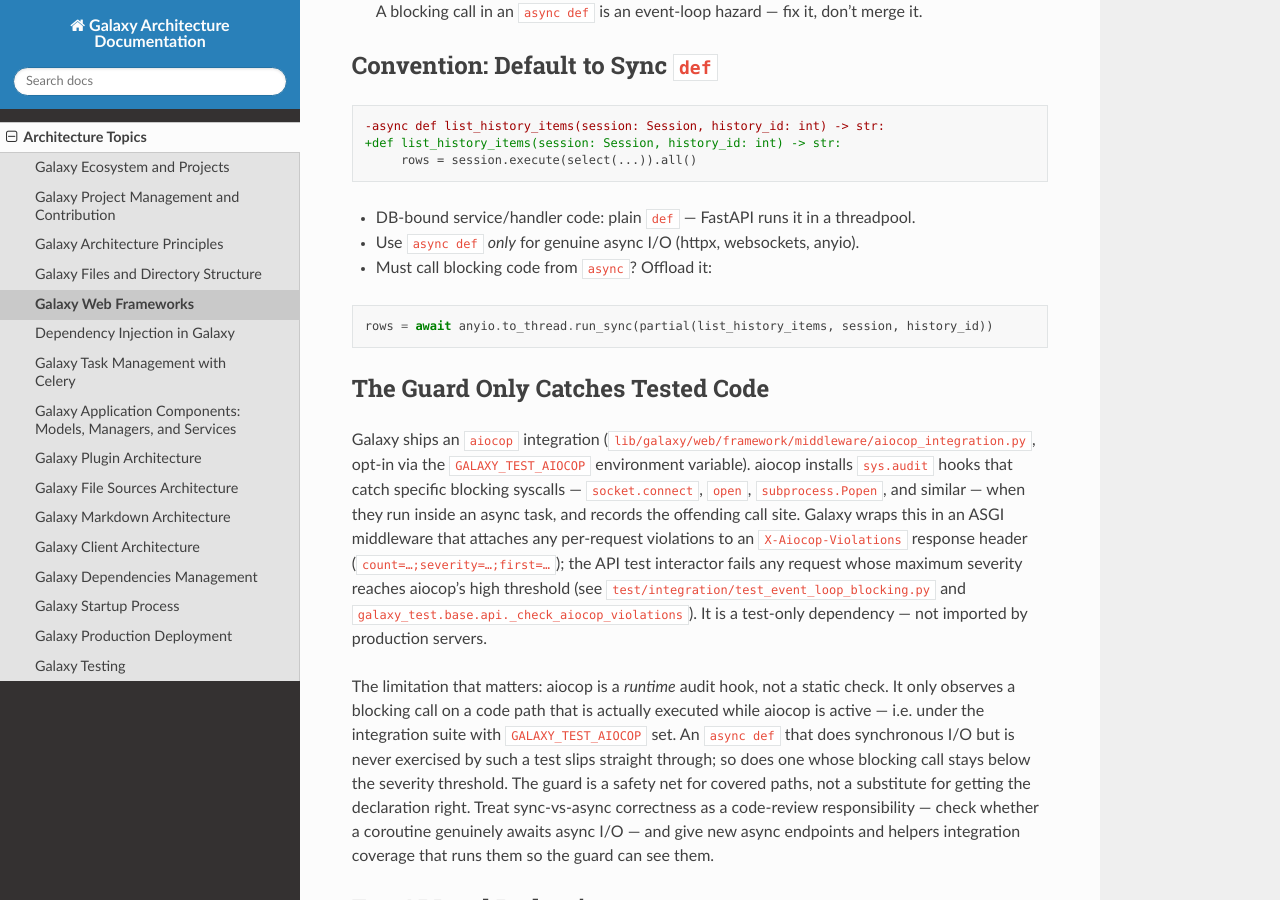
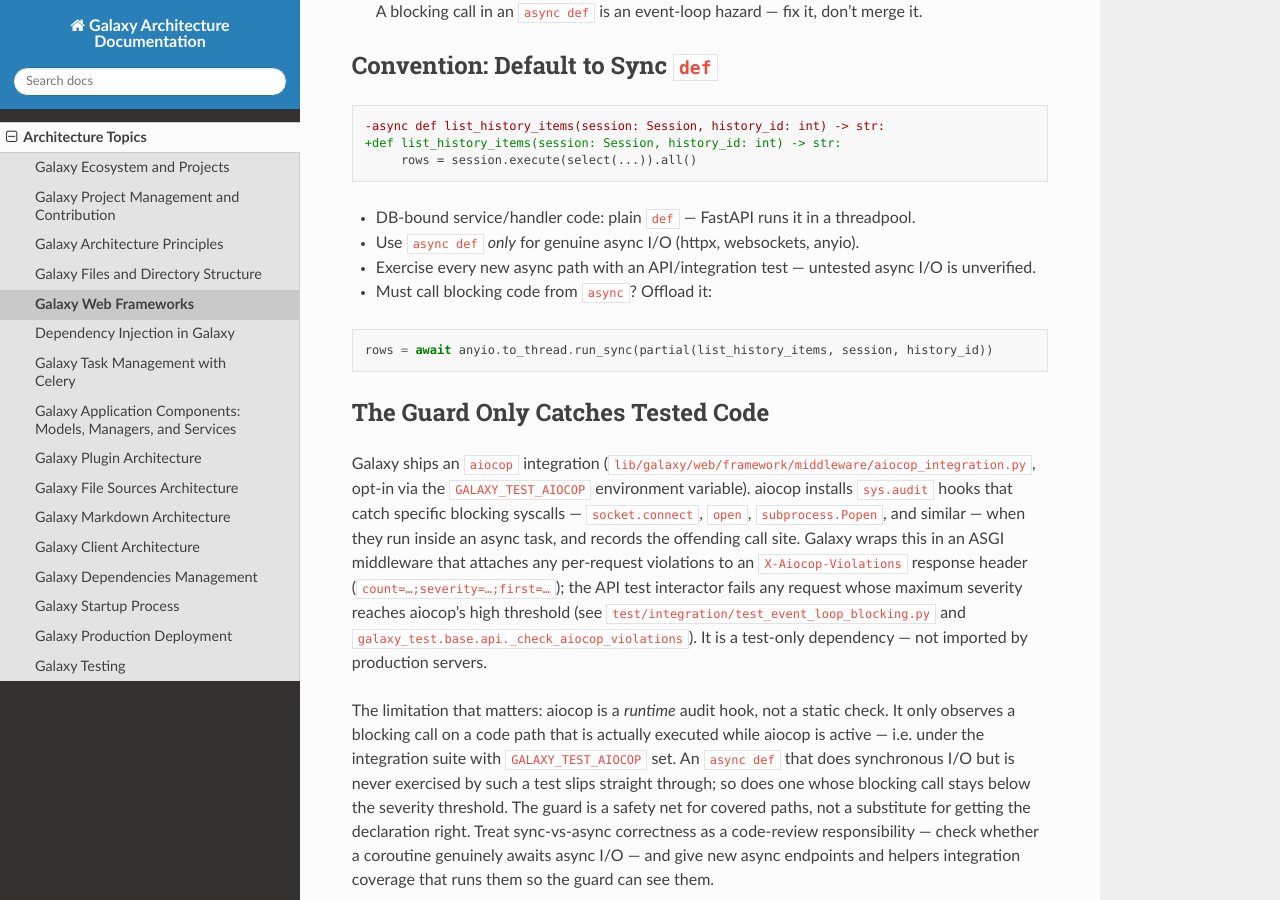
Before and after one commit to jmchilton/galaxy-architecture, a Sphinx documentation site: the page built from doc/source/architecture/frameworks.md, in a window 1280 px wide and 900 px high, scrolled down 13207 px. Built offline with Sphinx 7.4.7 and the Read the Docs theme 3.1.0, drawn with Linux system fonts in a browser that asks for light colours; some of the changed text lies outside the part shown.

Commit message:
Elevate "test new async paths" to a general takeaway
Add a mechanism-agnostic key_point and convention-slide bullet: new
async code paths must be exercised by API/integration tests — untested
async I/O is unverified (the runtime guard only sees executed paths).

Co-Authored-By: Claude Opus 4.7 (1M context) <noreply@anthropic.com>

````diff
--- a/doc/source/architecture/frameworks.md
+++ b/doc/source/architecture/frameworks.md
@@ -512,6 +512,7 @@ Declared `async`, but `session` is a **synchronous** SQLAlchemy `Session` —
 
 - DB-bound service/handler code: plain `def` — FastAPI runs it in a threadpool.
 - Use `async def` *only* for genuine async I/O (httpx, websockets, anyio).
+- Exercise every new async path with an API/integration test — untested async I/O is unverified.
 - Must call blocking code from `async`? Offload it:
 
 ```python
@@ -640,3 +641,4 @@ class RoleAPIController(BaseGalaxyAPIController):
 - Routing maps URLs to controllers
 - Three types of controllers: FastAPI, WSGI API, legacy web
 - `async def` must not do blocking sync I/O — default to sync `def`
+- Exercise new async code paths with API/integration tests — untested async I/O is unverified
````
Also changed, not shown: 2 other files.
